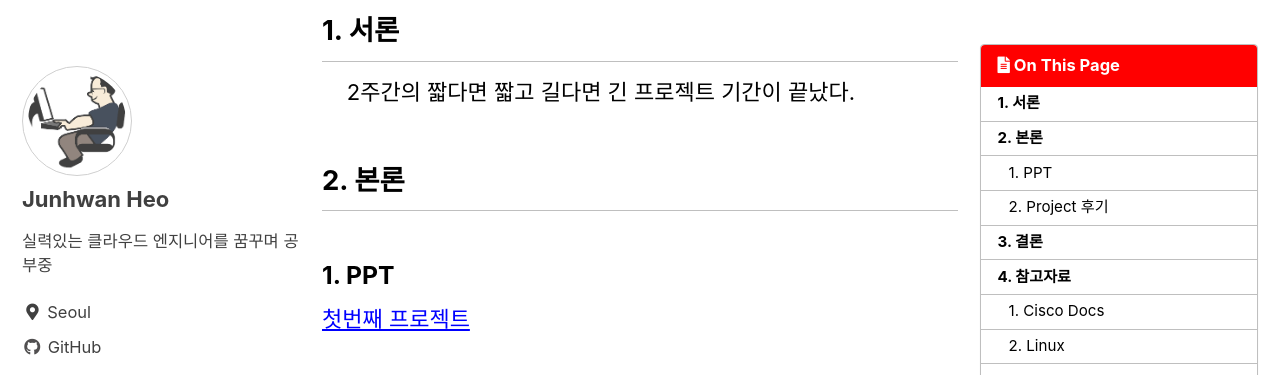
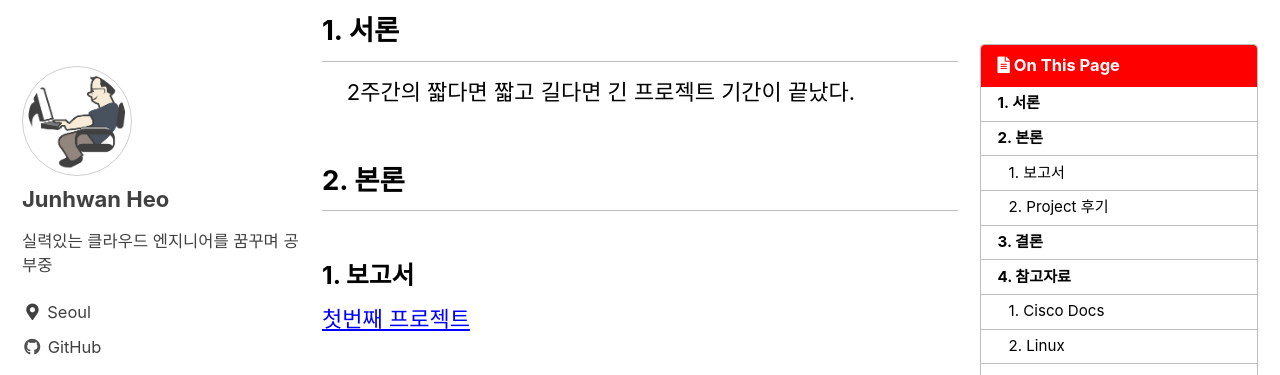
Before and after one commit to holeman4110/holeman4110.github.io, a Jekyll site: the page built from _posts/2023-05-08-keduit-day55_64.md, in a window 1280 px wide and 900 px high, scrolled down 368 px. Shown: the top 375 px of the window. Built offline with Jekyll 4.4.1, drawn with Linux system fonts in a browser that asks for light colours; cached includes are drawn as plain includes; a script bundle is joined from its source files by our own code; comment, search, counter and statistics services are not loaded.

Commit message:
Update 2023-05-08-keduit-day55_64.md

```diff
--- a/_posts/2023-05-08-keduit-day55_64.md
+++ b/_posts/2023-05-08-keduit-day55_64.md
@@ -22,7 +22,7 @@ sidebar:
 
 ## 2. 본론
 
-### 1. PPT
+### 1. 보고서
 
 [첫번째 프로젝트](https://www.canva.com/design/DAFhK3moOJc/2IkzqzWI2rhrSzD3NvT9dA/edit?utm_content=DAFhK3moOJc&utm_campaign=designshare&utm_medium=link2&utm_source=sharebutton)
 
```
